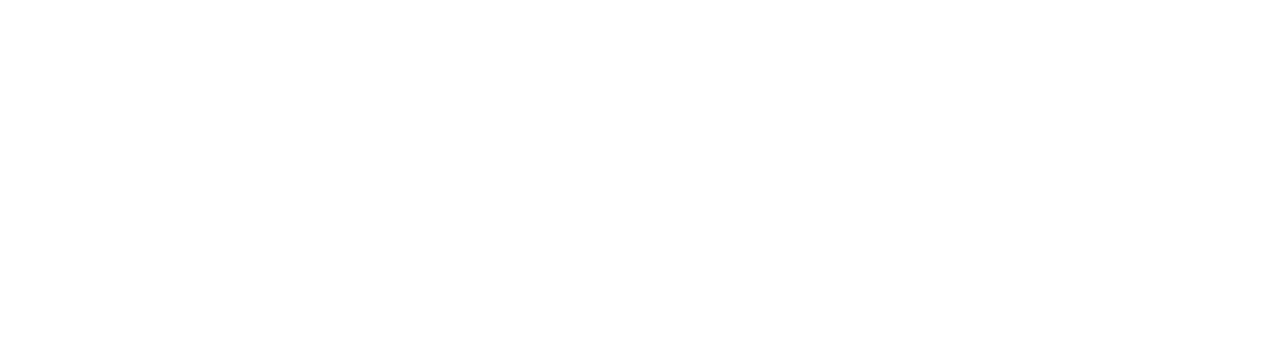
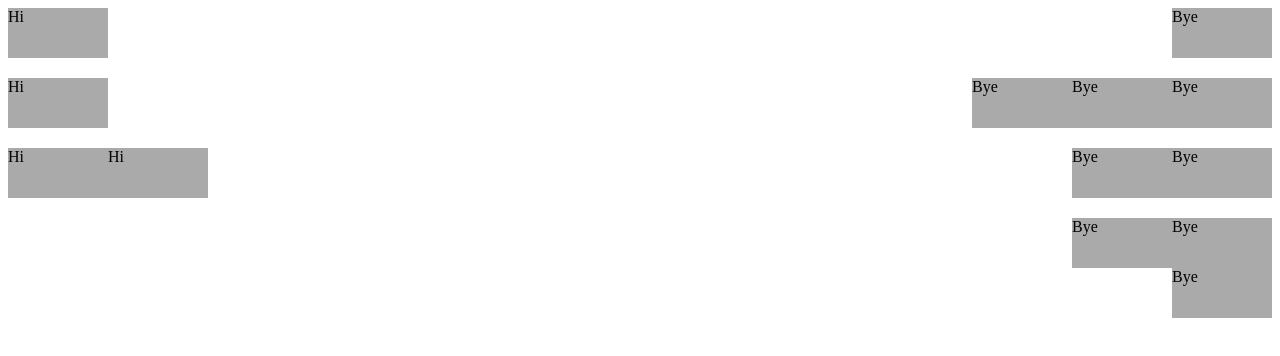
Before and after one commit to Illia-Shtefano/home-work-8, a plain HTML site: page index.html in a window 1280 px wide. Drawn offline with Linux system fonts and the light colour scheme.

Commit message:
4 blocks finish

```diff
--- a/index.html
+++ b/index.html
@@ -3,8 +3,47 @@
     <head>
         <meta charset="UTF-8">
         <title>Float Layout</title>
+        <style>
+            .container{
+                width: 100%;
+                overflow: hidden;
+                margin-bottom: 20px;
+            }
+
+            .block{
+                width: 100px;
+                height: 50px;
+                background: #aaa;
+            }
+
+            .left{float: left;}
+            .right{float: right;}
+        </style>
     </head>
     <body>
+        <div class="container">
+            <div class=" block left">Hi</div>
+            <div class="block right">Bye</div>
+        </div>
 
+        <div class="container">
+            <div class="block left">Hi</div>
+            <div class="block right">Bye</div>
+             <div class="block right">Bye</div>
+              <div class="block right">Bye</div>
+        </div>
+
+        <div class="container">
+            <div class="block left">Hi</div>
+            <div class="block left">Hi</div>
+            <div class="block right">Bye</div>
+            <div class="block right">Bye</div>
+        </div>
+
+        <div class="container">
+            <div class="block right">Bye</div>
+            <div class="block right">Bye</div>
+            <div class="block right" style="clear: right;">Bye</div>
+        </div>
     </body>
 </html>
```
